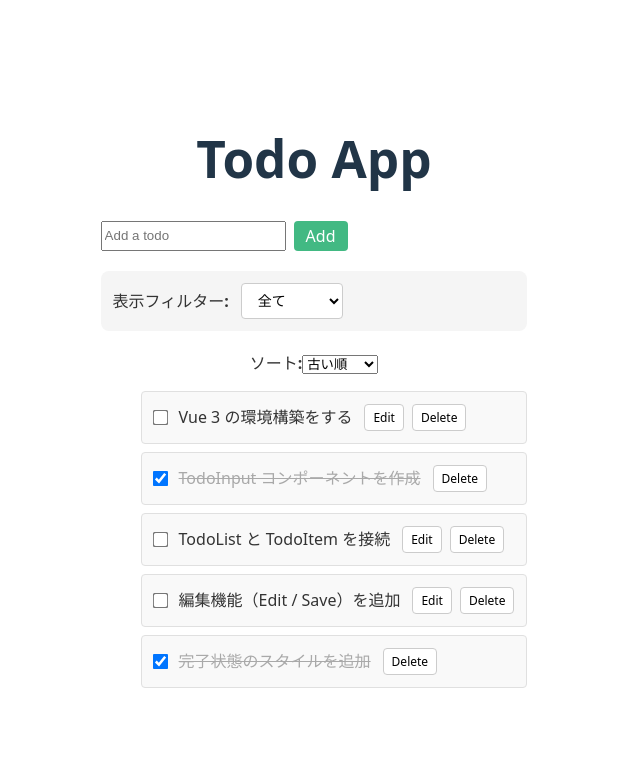
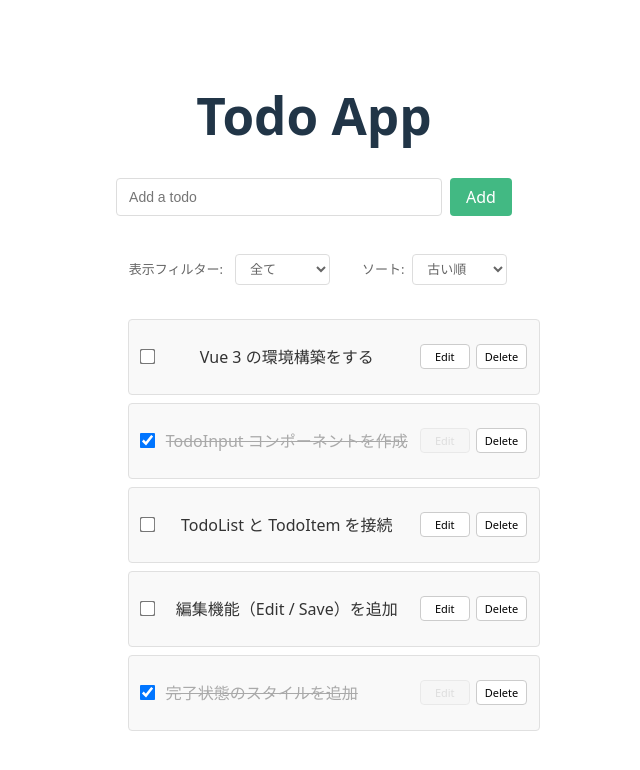
Before and after one commit to ocean6954/todo_app_vue, a Vue app: page / in a window 1280 px wide. Shown: the top 770 px of the page, without its empty margins (326-966 px from the left). Built offline with nearby package versions, Linux system fonts and the light colour scheme.

Commit message:
スタイルの調整

```diff
--- a/src/App.vue
+++ b/src/App.vue
@@ -97,11 +97,15 @@ const changeSort = (sort: "newest" | "oldest" | "random") => {
   <div class="app">
     <h1>Todo App</h1>
     <TodoInput @add-todo="addTodo" />
-    <FilterButton
-      :current-filter="currentFilter"
-      @change-filter="changeFilter"
-    />
-    <SortButton :current-sort="currentSort" @change-sort="changeSort" />
+
+    <!-- フィルターとソートを横並びに -->
+    <div class="controls-container">
+      <FilterButton
+        :current-filter="currentFilter"
+        @change-filter="changeFilter"
+      />
+      <SortButton :current-sort="currentSort" @change-sort="changeSort" />
+    </div>
     <TodoList
       :todos="sortedTodos"
       @remove-todo="removeTodo"
--- a/src/components/SortButton.vue
+++ b/src/components/SortButton.vue
@@ -1,4 +1,6 @@
 <script setup lang="ts">
+import "../styles/App.css";
+
 const props = defineProps<{
   currentSort: "newest" | "oldest" | "random";
 }>();
--- a/src/components/TodoInput.vue
+++ b/src/components/TodoInput.vue
@@ -1,5 +1,6 @@
 <script setup lang="ts">
 import { ref, defineEmits } from "vue";
+import "../styles/TodoInput.css";
 // 入力内容
 const newTodo = ref("");
 const emit = defineEmits<{
@@ -25,17 +26,4 @@ function submit() {
   </div>
 </template>
 
-<style scoped>
-.todo-input {
-  display: flex;
-  gap: 8px;
-}
-button {
-  padding: 4px 12px;
-  background-color: #42b983;
-  color: white;
-  border: none;
-  border-radius: 4px;
-  cursor: pointer;
-}
-</style>
+<!-- スタイルは外部ファイル TodoInput.css に移動 -->
--- a/src/components/TodoItem.vue
+++ b/src/components/TodoItem.vue
@@ -61,13 +61,14 @@ const emitForComplete = () => {
       >
         Edit
       </button>
-      <button v-if="props.isEdit" @click="handleEdit" class="save-btn">
+      <button v-else-if="props.isEdit" @click="handleEdit" class="save-btn">
         Save
       </button>
+      <button v-else class="edit-btn disabled" disabled>Edit</button>
+
       <button @click="emit('remove-todo', props.todo.id)" class="delete-btn">
         Delete
       </button>
-      <!-- <span>(デバッグ用: {{ props.todo.id }})</span> -->
     </div>
   </li>
 </template>
--- a/src/styles/App.css
+++ b/src/styles/App.css
@@ -8,34 +8,69 @@
   display: flex;
   align-items: center;
   gap: 12px;
-  margin: 20px 0;
-  padding: 12px;
-  background-color: #f5f5f5;
-  border-radius: 8px;
+  margin: 10px 0;
+  padding: 8px;
+  background-color: transparent;
+  border-radius: 4px;
 }
 
 .filter-dropdown {
-  padding: 8px 12px;
-  border: 1px solid #ccc;
+  padding: 6px 10px;
+  border: 1px solid #ddd;
   border-radius: 4px;
   background-color: white;
-  font-size: 14px;
+  font-size: 13px;
   cursor: pointer;
+  color: #666;
 }
 
 .filter-dropdown:focus {
   outline: none;
-  border-color: #007acc;
-  box-shadow: 0 0 0 2px rgba(0, 122, 204, 0.2);
+  border-color: #999;
+  box-shadow: none;
 }
 
 .filter-info {
-  font-size: 14px;
-  color: #666;
-  font-weight: 500;
+  font-size: 12px;
+  color: #999;
+  font-weight: normal;
 }
 
 label {
-  font-weight: 600;
-  color: #333;
+  font-weight: normal;
+  color: #666;
+  font-size: 13px;
 }
+
+/* コントロールコンテナ（フィルターとソートを横並び） */
+.controls-container {
+  display: flex;
+  gap: 24px;
+  align-items: center;
+  justify-content: center;
+  margin: 10px 0;
+  flex-wrap: wrap;
+}
+
+/* ソートセクション */
+.sort-section {
+  display: flex;
+  align-items: center;
+  gap: 8px;
+}
+
+.sort-dropdown {
+  padding: 6px 10px;
+  border: 1px solid #ddd;
+  border-radius: 4px;
+  background-color: white;
+  font-size: 13px;
+  cursor: pointer;
+  color: #666;
+}
+
+.sort-dropdown:focus {
+  outline: none;
+  border-color: #999;
+  box-shadow: none;
+}
--- /dev/null
+++ b/src/styles/TodoInput.css
@@ -0,0 +1,36 @@
+.todo-input {
+  display: flex;
+  justify-content: center;
+  gap: 8px;
+  margin-bottom: 20px;
+}
+
+.todo-input input {
+  flex: 1;
+  max-width: 300px;
+  padding: 8px 12px;
+  border: 1px solid #ddd;
+  border-radius: 4px;
+  font-size: 14px;
+}
+
+.todo-input input:focus {
+  outline: none;
+  border-color: #42b983;
+  box-shadow: 0 0 0 2px rgba(66, 185, 131, 0.2);
+}
+
+.todo-input button {
+  padding: 8px 16px;
+  background-color: #42b983;
+  color: white;
+  border: none;
+  border-radius: 4px;
+  cursor: pointer;
+  font-weight: 500;
+  white-space: nowrap;
+}
+
+.todo-input button:hover {
+  background-color: #369970;
+}
--- a/src/styles/TodoItem.css
+++ b/src/styles/TodoItem.css
@@ -7,22 +7,26 @@
   border: 1px solid #e0e0e0;
   border-radius: 4px;
   background-color: #f9f9f9;
+  min-height: 50px; /* レイアウト崩れ防止 */
 }
 
 .complete {
   text-decoration: line-through;
   color: #888;
   opacity: 0.7;
+  flex: 1; /* テキスト部分を伸縮可能に */
+  text-align: left; /* 左寄せを明示的に設定 */
 }
 
 .normal {
   color: #333;
   font-weight: normal;
+  flex: 1; /* テキスト部分を伸縮可能に */
 }
 
 .edit-input {
   flex: 1;
-  padding: 4px 8px;
+  padding: 6px 10px;
   border: 1px solid #ccc;
   border-radius: 4px;
   font-size: 14px;
@@ -35,7 +39,9 @@
 
 .button-group {
   display: flex;
-  gap: 8px;
+  gap: 6px;
+  margin-left: auto; /* ボタンを右寄せ */
+  flex-shrink: 0; /* ボタンのサイズを固定 */
 }
 
 .edit-btn,
@@ -46,12 +52,22 @@
   border-radius: 4px;
   background: white;
   cursor: pointer;
-  font-size: 12px;
+  font-size: 11px;
+  white-space: nowrap; /* テキストの折り返しを防止 */
+  min-width: 50px; /* 最小幅を設定 */
 }
 
-.edit-btn:hover {
+.edit-btn:hover:not(:disabled) {
   background: #e6f3ff;
   border-color: #007acc;
+}
+
+.edit-btn.disabled {
+  background: #f5f5f5;
+  color: #ccc;
+  border-color: #e0e0e0;
+  cursor: not-allowed;
+  opacity: 0.6;
 }
 
 .save-btn {
@@ -73,4 +89,5 @@
 input[type="checkbox"] {
   margin: 0;
   transform: scale(1.2);
+  flex-shrink: 0; /* チェックボックスのサイズを固定 */
 }
```
